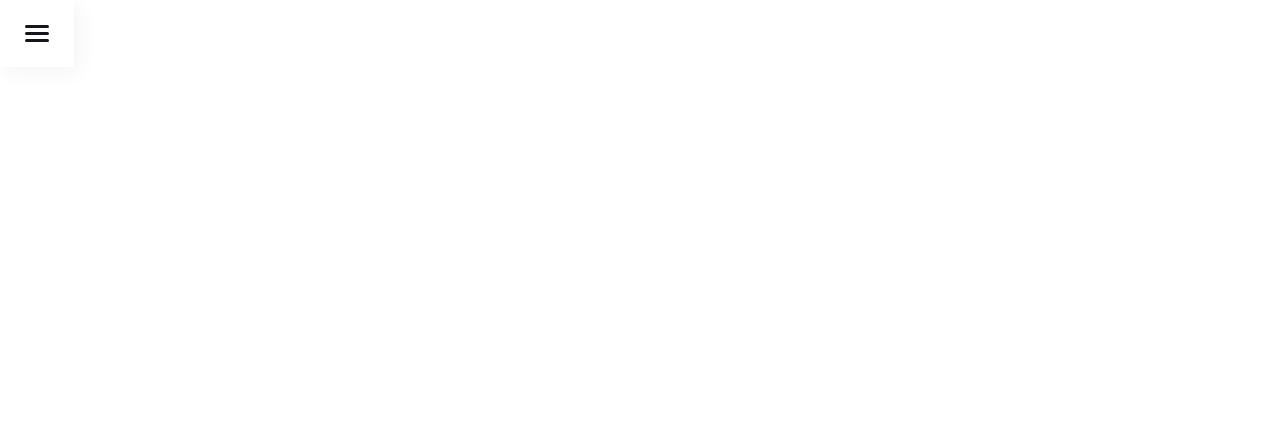
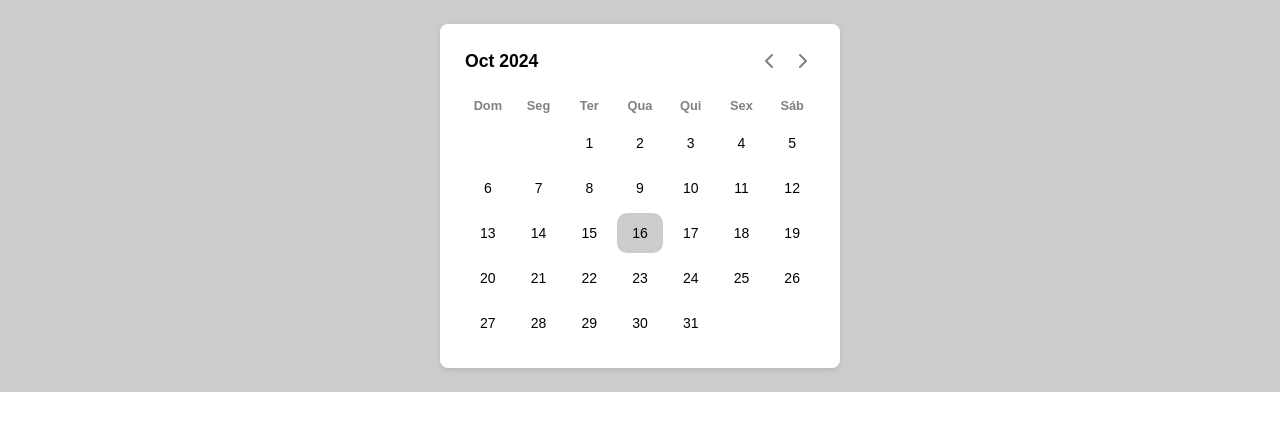
Before and after one commit to fiuzaheitor/hackaton-frontend, a React (Create React App) app: page /home in a window 1280 px wide. Shown: the top 430 px of the page. Built offline with nearby package versions, Linux system fonts and the light colour scheme; a web font is replaced by a local one.

Commit message:
Calendario

```diff
--- /dev/null
+++ b/src/components/Calendar/index.tsx
@@ -0,0 +1,80 @@
+import React, { useState } from "react";
+import './styles.scss';
+import { CalendarDay } from "../CalendarDay";
+
+export const Calendar: React.FC = () => {
+    const feather = require('feather-icons');
+
+    const [currentDate, setCurrentDate] = useState(new Date());
+
+    const daysInMonth = (year: number, month: number) => {
+        return new Date(year, month + 1, 0).getDate();
+    };
+
+    const firstDayOfMonth = (year: number, month: number) => {
+        return new Date(year, month, 1).getDay();
+    };
+
+    const getWeekNumber = (date: Date) => {
+        const startOfYear = new Date(date.getFullYear(), 0, 1);
+        const daysBetween = Math.floor((date.getTime() - startOfYear.getTime()) / (1000 * 60 * 60 * 24));
+        return Math.ceil((daysBetween + startOfYear.getDay() + 1) / 7);
+    };
+
+    const currentWeek = getWeekNumber(currentDate);
+
+    const renderDays = () => {
+        const year = currentDate.getFullYear();
+        const month = currentDate.getMonth();
+        const days = daysInMonth(year, month);
+        const firstDay = firstDayOfMonth(year, month);
+        const today = new Date();
+
+        const dayElements = [];
+
+        // Adicionar os dias vazios antes do início do mês
+        for (let i = 0; i < firstDay; i++) {
+            dayElements.push(<div className="empty-day" key={`empty-${i}`} />);
+        }
+
+        // Adicionar os dias do mês
+        for (let day = 1; day <= days; day++) {
+            const date = new Date(year, month, day);
+            const isCurrentWeek = getWeekNumber(date) === currentWeek;
+            const isToday = date.toDateString() === today.toDateString();
+
+            dayElements.push(
+                <CalendarDay key={day} day={day} isCurrentWeek={isCurrentWeek} isToday={isToday} />
+            );
+        }
+
+        return dayElements;
+    };
+
+    const changeMonth = (offset: number) => {
+        const newDate = new Date(currentDate.getFullYear(), currentDate.getMonth() + offset, 1);
+        setCurrentDate(newDate);
+    };
+
+    return (
+        <div className="calendar">
+            <div className="calendar-header">
+                <h2>{currentDate.toLocaleString('default', { month: 'long' }).substring(0, 1).toUpperCase() + currentDate.toLocaleString('default', { month: 'long' }).substring(1, 3) + " " + currentDate.toLocaleString('default', { year: "numeric" })}</h2>
+                <div className="header-buttons">
+                    <button onClick={() => changeMonth(-1)} dangerouslySetInnerHTML={{ __html: feather.icons["chevron-left"].toSvg() }}></button>
+                    <button onClick={() => changeMonth(1)} dangerouslySetInnerHTML={{ __html: feather.icons["chevron-right"].toSvg() }}></button>
+                </div>
+            </div>
+            <div className="calendar-grid">
+                <div className="calendar-weekday">Dom</div>
+                <div className="calendar-weekday">Seg</div>
+                <div className="calendar-weekday">Ter</div>
+                <div className="calendar-weekday">Qua</div>
+                <div className="calendar-weekday">Qui</div>
+                <div className="calendar-weekday">Sex</div>
+                <div className="calendar-weekday">Sáb</div>
+                {renderDays()}
+            </div>
+        </div>
+    );
+};
--- /dev/null
+++ b/src/components/Calendar/styles.scss
@@ -0,0 +1,60 @@
+@import "../../styles/globals.scss";
+
+.calendar {
+    width: 100%;
+    max-width: 400px;
+    margin: 0 auto;
+    border-radius: 8px;
+    padding: 15px;
+    background-color: $white-100;
+    box-shadow: 0 2px 5px rgba(0, 0, 0, 0.1);
+    overflow: hidden;
+  }
+
+  .calendar-header {
+    display: flex;
+    justify-content: space-between;
+    align-items: center;
+    padding: 10px;
+
+    button {
+        display: flex;
+        background: none;
+        border: none;
+        cursor: pointer;
+        font-size: 1.3rem;
+        color: grey;
+    }
+
+    h2 {
+        margin: 0;
+        font-size: 1.1rem;
+    }
+  }
+
+  .header-buttons {
+    display: flex;
+    gap: 10px;
+    align-items: center;
+  }
+
+  .calendar-grid {
+    display: grid;
+    grid-template-columns: repeat(7, 1fr);
+    gap: 5px;
+    padding: 10px;
+  }
+
+  .calendar-weekday {
+    font-weight: bold;
+    text-align: center;
+    padding: 5px 0;
+    border-radius: 4px;
+    font-size: 0.8em;
+    color: grey
+}
+
+
+  .empty-day {
+    background-color: transparent;
+  }
--- /dev/null
+++ b/src/components/CalendarDay/index.tsx
@@ -0,0 +1,10 @@
+import React from 'react';
+import './styles.scss';
+
+export const CalendarDay: React.FC<{ day: number, isCurrentWeek: boolean, isToday: boolean }> = ({ day, isCurrentWeek, isToday }) => {
+  return (
+    <div className={`calendar-day ${isCurrentWeek ? 'current-week' : ''} ${isToday ? 'today' : ''}`}>
+      <div>{day}</div>
+    </div>
+  );
+};
--- /dev/null
+++ b/src/components/CalendarDay/styles.scss
@@ -0,0 +1,19 @@
+@import "../../styles/globals.scss";
+
+.calendar-day {
+    text-align: center;
+    padding: 12px;
+    transition: background-color 0.2s ease;
+    font-size: 14px;
+    border-radius: 10px;
+    font-weight: 500;
+
+    &:hover {
+        background-color: #cdd4e0;
+        cursor: pointer;
+    }
+
+    &.today {
+        background-color: #ccc; // cor para o dia de hoje
+    }
+}
--- a/src/pages/dashboard/Home/index.tsx
+++ b/src/pages/dashboard/Home/index.tsx
@@ -1,12 +1,14 @@
 import React from "react";
 import './styles.scss'
-
 import { Header } from "../../../components/Header";
+import { Calendar } from "../../../components/Calendar";
 
 export const Home: React.FC = () => {
     return (
-        <div className="container__home">
-            <Header />
-        </div>
+        <section className="container__home">
+            <div className="home__content">
+                <Calendar />
+            </div>
+        </section>
     )
 }
--- a/src/pages/dashboard/Home/styles.scss
+++ b/src/pages/dashboard/Home/styles.scss
@@ -0,0 +1,11 @@
+@import "../../../styles/globals.scss";
+
+.home__content {
+    display: flex;
+    width: 100vw;
+    height: 100%;
+    flex-direction: column;
+    background-color: #ccc;
+    gap: 24px;
+    padding: 24px;
+}
```
